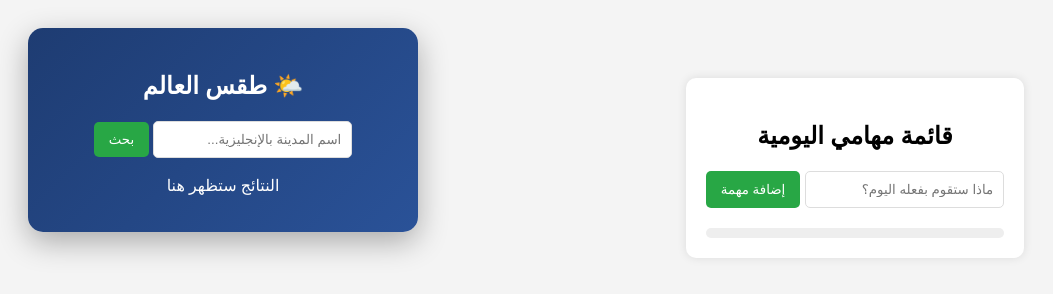
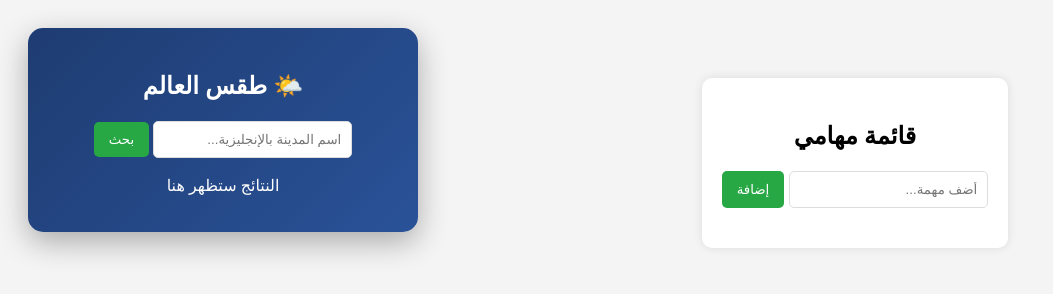
Before and after one commit to startklar-code/My-First-Web-App, a plain HTML site: page index.html in a window 1280 px wide. Shown: the whole page, without its empty margins (0-1053 px from the left). Drawn offline with Linux system fonts and the light colour scheme.

Commit message:
Update HTML3

```diff
--- a/index.html
+++ b/index.html
@@ -3,23 +3,18 @@
 <head>
     <meta charset="UTF-8">
     <meta name="viewport" content="width=device-width, initial-scale=1.0">
-    <title>لوحة تحكم مهامي وطقسي</title>
+    <title>مشروعي المتكامل</title>
     <link rel="stylesheet" href="style.css">
 </head>
 <body>
-
     <div class="main-wrapper">
-
         <div class="todo-container">
-            <h2>قائمة مهامي اليومية</h2>
+            <h2>قائمة مهامي</h2>
             <div class="input-group">
-                <input type="text" id="taskInput" placeholder="ماذا ستقوم بفعله اليوم؟">
-                <button onclick="addTask()">إضافة مهمة</button>
+                <input type="text" id="taskInput" placeholder="أضف مهمة...">
+                <button onclick="addTask()">إضافة</button>
             </div>
             <ul id="taskList"></ul>
-            <div style="width: 100%; background: #eee; height: 10px; border-radius: 5px; margin-top: 10px;">
-                <div id="bar" style="width: 0%; background: blue; height: 100%; border-radius: 5px; transition: 0.5s;"></div>
-            </div>
         </div>
 
         <div class="weather-container">
@@ -32,7 +27,6 @@
                 <p>النتائج ستظهر هنا</p>
             </div>
         </div>
-
     </div>
 
     <script src="script.js"></script>
```
